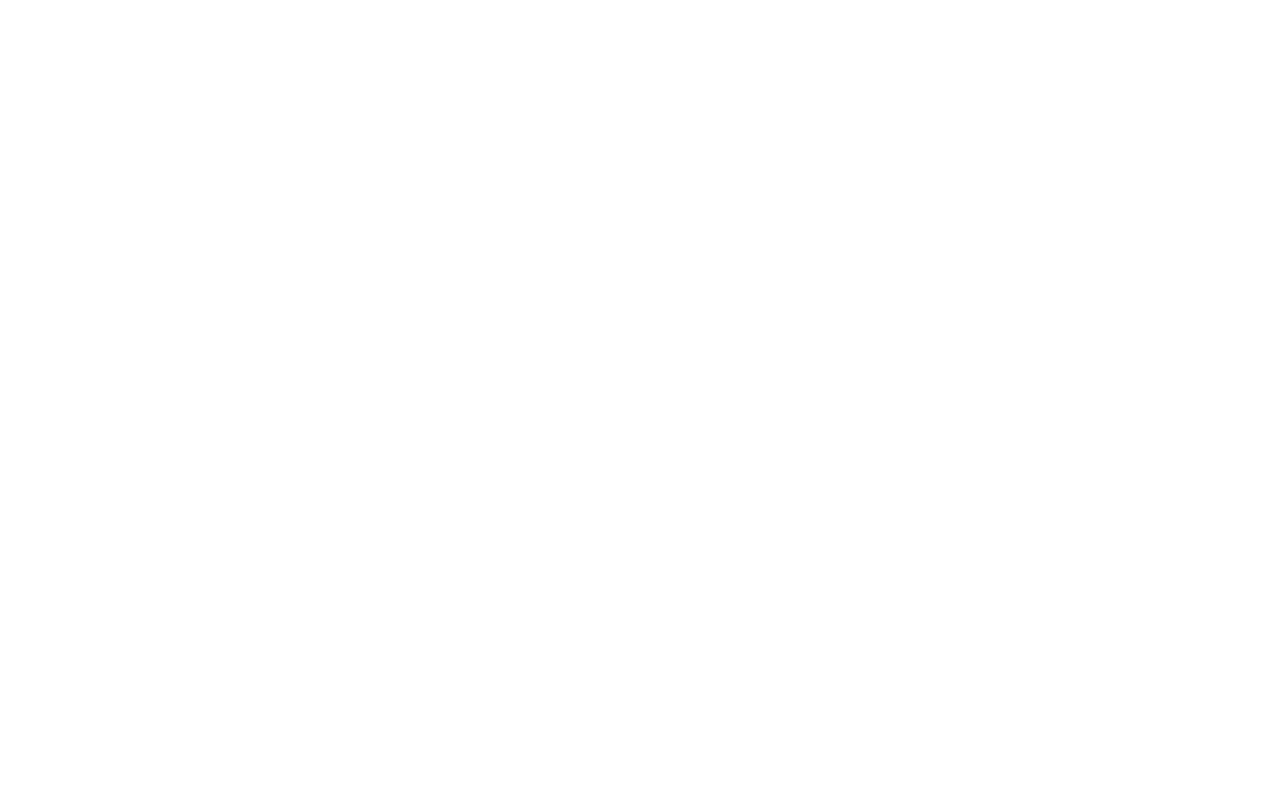
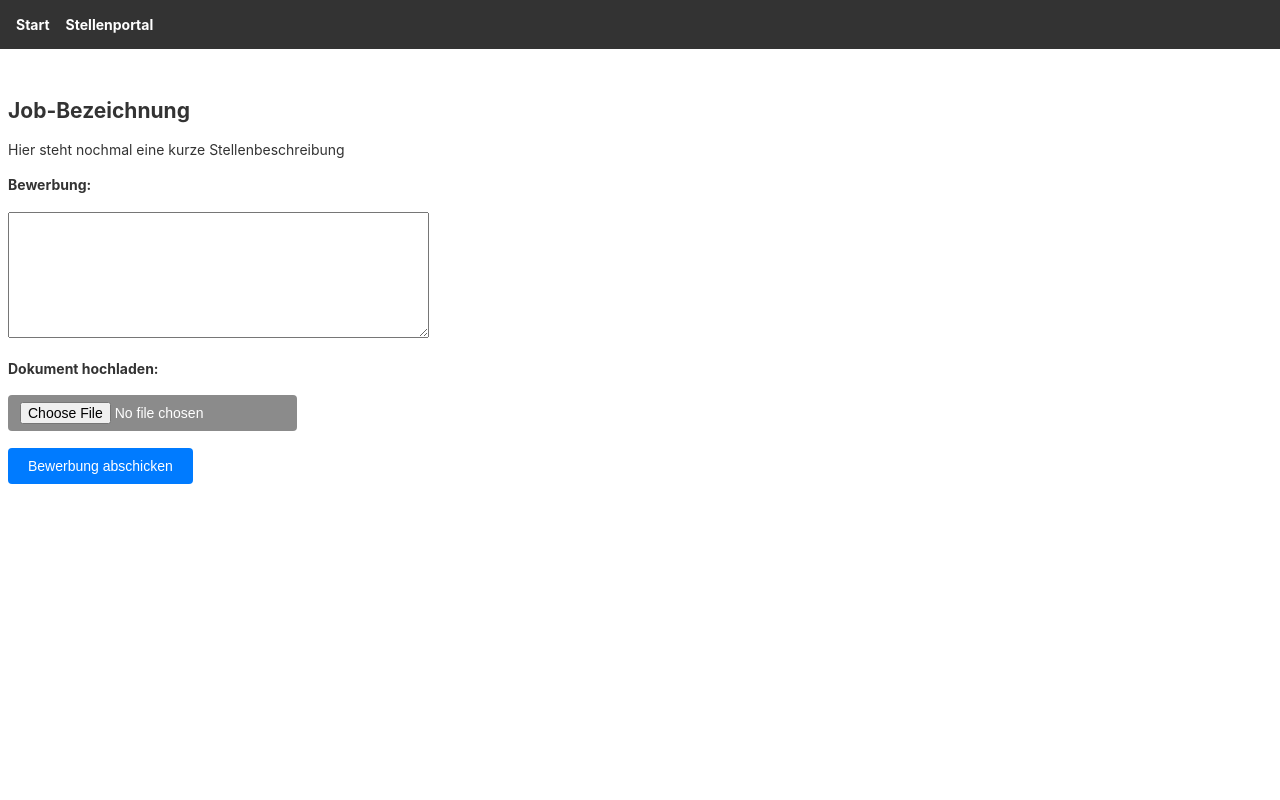
Before and after one commit to luca0606/Webtechnologien, an Angular app in the folder recrutingplatform/: page /bewerben in a window 1280 px wide. Before the commit this address led to /. Shown: the top 800 px of the page. Built offline with nearby package versions, Linux system fonts and the light colour scheme.

Commit message:
bewerben.component added

```diff
--- /dev/null
+++ b/recrutingplatform/src/app/bewerben/bewerben.component.html
@@ -0,0 +1,49 @@
+<header class="fixed-header">
+  <nav>
+    <ul>
+      <li><a routerLink="/">Start</a></li>
+      <li><a routerLink="/stellenportal">Stellenportal</a></li>
+    </ul>
+  </nav>
+</header>
+
+<section>
+  <br />
+  <h2>Job-Bezeichnung</h2>
+  <p>Hier steht nochmal eine kurze Stellenbeschreibung</p>
+  <form
+    [formGroup]="bewerbenForm"
+    (ngSubmit)="onSubmit()"
+    enctype="multipart/form-data"
+  >
+    <div>
+      <label for="bewerbungstext"><h4>Bewerbung:</h4></label>
+      <textarea
+        id="bewerbungstext"
+        name="bewerbungstext"
+        rows="8"
+        cols="50"
+        required
+      ></textarea>
+    </div>
+    <div>
+      <label for="dokument"><h4>Dokument hochladen:</h4></label>
+      <input
+        type="file"
+        id="dokument"
+        name="dokument"
+        (change)="onFileSelected($event)"
+        accept=".pdf, .doc, .docx"
+        required
+        class="dokument-button"
+      />
+    </div>
+    <div *ngIf="isUploaded" class="uploaded-message">Datei hochgeladen</div>
+    <br />
+    <button type="submit" class="bewerben-button">Bewerbung abschicken</button>
+  </form>
+</section>
+
+<footer>
+  <p>&copy; 2024 Unternehmensname. Alle Rechte vorbehalten.</p>
+</footer>
--- /dev/null
+++ b/recrutingplatform/src/app/bewerben/bewerben.component.scss
@@ -0,0 +1,105 @@
+body {
+  display: flex;
+  flex-direction: column;
+  margin: 0;
+  padding: 0;
+}
+
+header {
+  background-color: #333;
+  color: #fff;
+  padding: 1rem;
+  position: fixed;
+  top: 0;
+  left: 0;
+  width: 100%;
+  z-index: 1000;
+}
+
+nav {
+  display: flex;
+  flex-direction: row;
+  justify-content: space-between;
+}
+
+nav ul {
+  list-style-type: none;
+  margin: 0;
+  padding: 0;
+  display: flex;
+}
+
+nav li {
+  margin-right: 1rem;
+  display: flex;
+}
+
+nav a {
+  text-decoration: none;
+  color: #fff;
+  font-weight: bold;
+}
+
+section {
+  margin-top: 4rem;
+  margin-bottom: 40%;
+
+  flex: 1; /* Fülle den verfügbaren Raum aus */
+}
+
+footer {
+  background-color: #333;
+  color: #fff;
+  text-align: center;
+  width: 100%;
+  position: absolute;
+  top: 900px;
+}
+
+.dokument-button {
+  display: inline-block;
+  background: #8b8b8b;
+  color: white;
+  padding: 7px 12px;
+  border: none;
+  border-radius: 4px;
+  cursor: pointer;
+  font-size: 1em;
+
+  &:hover {
+    background: rgb(95, 95, 95);
+  }
+}
+.uploaded {
+  background: rgb(0, 146, 0);
+  display: inline-block;
+  color: white;
+  padding: 7px 12px;
+  border: none;
+  border-radius: 4px;
+  cursor: pointer;
+  font-size: 1em;
+
+  &:hover {
+    background: rgb(0, 146, 0);
+  }
+}
+
+.uploaded-message {
+  margin-top: 5px;
+}
+
+.bewerben-button {
+  display: inline-block;
+  background: #007bff;
+  color: white;
+  padding: 10px 20px;
+  border: none;
+  border-radius: 4px;
+  cursor: pointer;
+  font-size: 1em;
+
+  &:hover {
+    background: #0056b3;
+  }
+}
--- /dev/null
+++ b/recrutingplatform/src/app/bewerben/bewerben.component.ts
@@ -0,0 +1,38 @@
+import { Component } from '@angular/core';
+import { Router } from '@angular/router';
+import { FormGroup, FormBuilder, Validators } from '@angular/forms';
+import { BewerbenService } from '../service/bewerben.service';
+
+@Component({
+  selector: 'app-bewerben',
+  templateUrl: './bewerben.component.html',
+  styleUrls: ['./bewerben.component.scss'],
+})
+export class BewerbenComponent {
+  isUploaded: boolean = false;
+  bewerbenForm: FormGroup;
+
+  constructor(
+    private fb: FormBuilder,
+    private rg: BewerbenService,
+    private r: Router
+  ) {}
+
+  ngOnInit() {
+    this.bewerbenForm = this.fb.group({
+      bewerbung: ['', Validators.required],
+      datei: ['', Validators.required],
+    });
+  }
+
+  onFileSelected(event: any) {
+    this.isUploaded = true;
+    const dokumentButton = document.querySelector('.dokument-button');
+    if (dokumentButton) {
+      dokumentButton.classList.add('uploaded');
+    }
+  }
+  onSubmit() {
+    console.log('Formular abgeschickt');
+  }
+}
--- /dev/null
+++ b/recrutingplatform/src/app/service/bewerben.service.ts
@@ -0,0 +1,9 @@
+import { Injectable } from '@angular/core';
+
+@Injectable({
+  providedIn: 'root'
+})
+export class BewerbenService {
+
+  constructor() { }
+}
--- a/recrutingplatform/src/app/startseite/startseite.component.html
+++ b/recrutingplatform/src/app/startseite/startseite.component.html
@@ -10,7 +10,7 @@
 
 <section>
   <h2>Komm in unser Team!</h2>
-    <a routerLink="/anmeldung">Hier geht es zum Stellenportal!</a>
+  <a routerLink="/anmeldung">Hier geht es zum Stellenportal!</a><br />
 </section>
 
 <footer>
--- a/recrutingplatform/src/app/stellenportal/stellenportal.component.html
+++ b/recrutingplatform/src/app/stellenportal/stellenportal.component.html
@@ -13,14 +13,16 @@
   <div class="job-card" *ngFor="let job of jobList">
     <div class="job-header">
       <h2>{{ job.jobTitle }}</h2>
-        <span class="job-salary">{{ job.salaryRangeMin | currency:'EUR':'symbol':'1.0-0' }} - {{ job.salaryRangeMax | currency:'EUR':'symbol':'1.0-0' }}</span>
+      <span class="job-salary"
+        >{{ job.salaryRangeMin | currency : "EUR" : "symbol" : "1.0-0" }} -
+        {{ job.salaryRangeMax | currency : "EUR" : "symbol" : "1.0-0" }}</span
+      >
     </div>
     <p class="location">{{ job.location }}</p>
     <!-- Hier könnten Sie z.B. Buttons oder Links für "Mehr erfahren" oder "Bewerben" hinzufügen -->
-      <button class="apply-button">Bewerben</button>
+    <a routerLink="/bewerben"><button class="apply-button">Bewerben</button></a>
   </div>
 </div>
-
 
 <footer>
   <p>&copy; 2024 Unternehmensname. Alle Rechte vorbehalten.</p>
```
Also changed, not shown: recrutingplatform/src/app/app-routing.module.ts (+6 -6 lines), recrutingplatform/src/app/app.module.ts (+5 -5 lines), 2 other files (tests, documents, lock files or other folders). Lines whose indentation alone changed are shown as unchanged.
